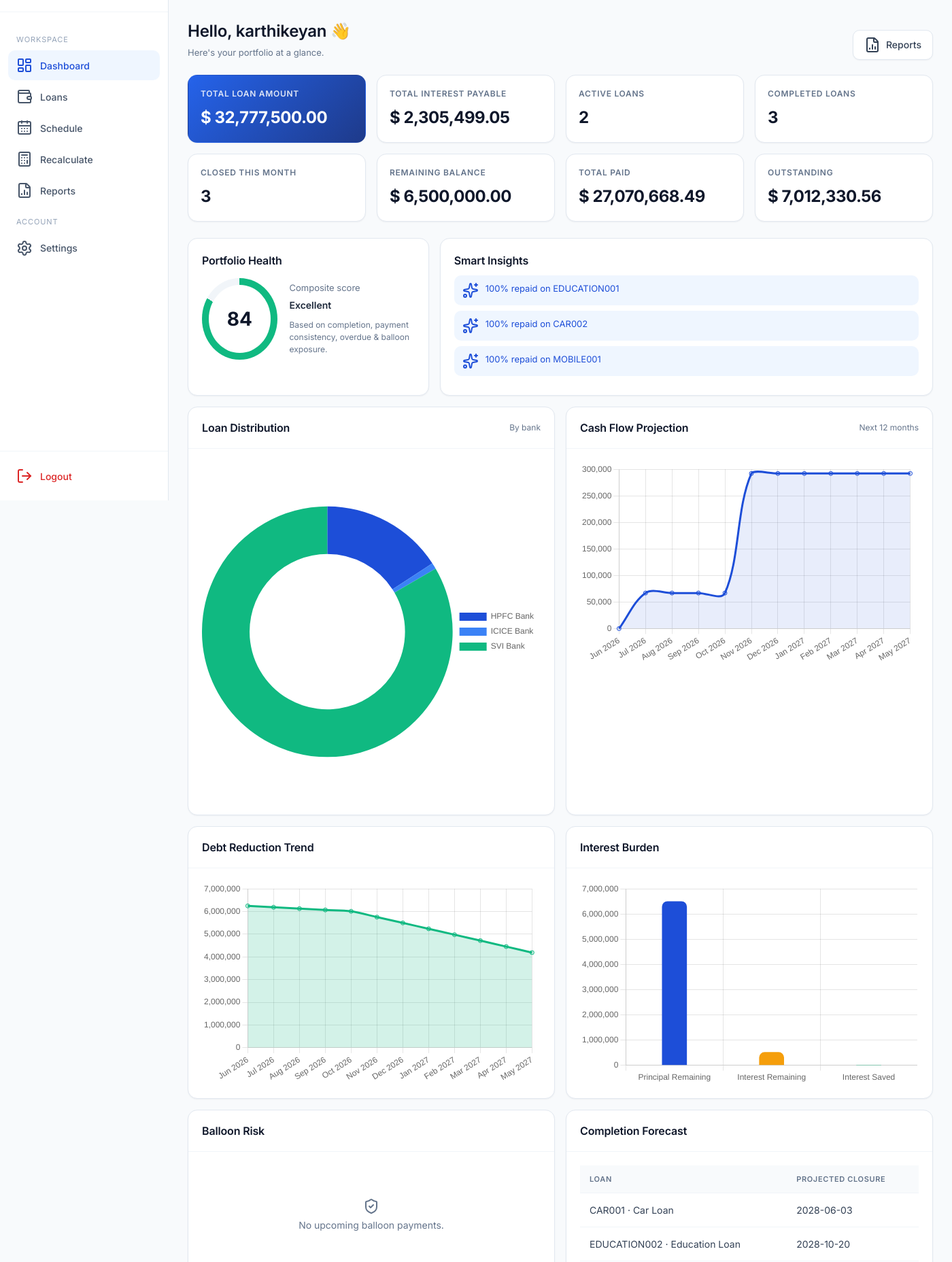
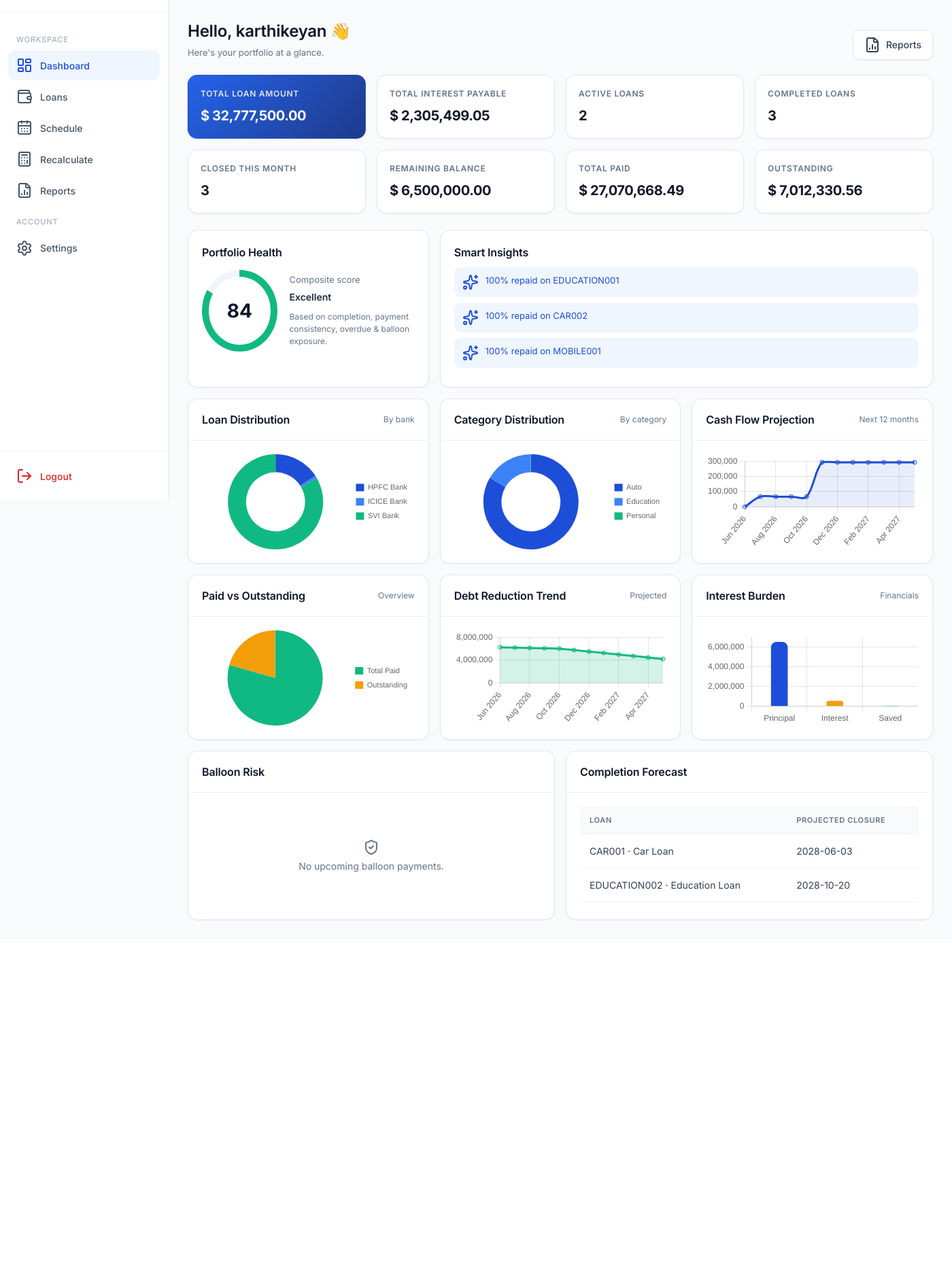
Before and after one commit to Karthik2507/Loanapp, a Flask app: page /dashboard in a window 1400 px wide. Shown: the part 64-1920 px from the top of the page at 68% size. After the commit the page ends 1418 px from the top, so only its background shows below. Run offline with Flask 3, Linux system fonts and the light colour scheme; a user stored in the database is signed in; some libraries are stand-ins or nearby versions.

Commit message:
Modified KPI and Dashboard size

```diff
--- a/app/static/css/styles.css
+++ b/app/static/css/styles.css
@@ -81,11 +81,11 @@ button,input,select,textarea{font-family:inherit;font-size:14px}
 .card-body{padding:20px}
 
 /* KPI grid */
-.kpi-grid{display:grid;grid-template-columns:repeat(auto-fill,minmax(220px,1fr));gap:16px;margin-bottom:24px}
+.kpi-grid{display:grid;grid-template-columns:repeat(auto-fill,minmax(260px,1fr));gap:16px;margin-bottom:24px}
 .kpi{background:#fff;border:1px solid var(--slate-200);border-radius:var(--radius);padding:18px;box-shadow:var(--shadow-sm);transition:transform .15s,box-shadow .15s}
 .kpi:hover{transform:translateY(-2px);box-shadow:var(--shadow)}
 .kpi .label{font-size:12px;color:var(--slate-500);text-transform:uppercase;letter-spacing:.06em;font-weight:600}
-.kpi .value{font-size:24px;color:var(--slate-900);font-weight:700;margin-top:8px;letter-spacing:-.02em}
+.kpi .value{font-size:20px;color:var(--slate-900);font-weight:700;margin-top:8px;letter-spacing:-.02em;white-space:nowrap;overflow:hidden;text-overflow:ellipsis}
 .kpi .delta{font-size:12px;color:var(--emerald-600);margin-top:6px;display:flex;align-items:center;gap:4px}
 .kpi.accent{background:linear-gradient(135deg,var(--blue-600),var(--blue-900));border-color:transparent;color:#fff}
 .kpi.accent .label,.kpi.accent .value{color:#fff}
--- a/app/templates/dashboard/index.html
+++ b/app/templates/dashboard/index.html
@@ -82,33 +82,45 @@
   </div>
 </div>
 
-<div class="grid grid-2" style="margin-bottom:16px">
+<div class="grid grid-3" style="margin-bottom:16px">
   <div class="card">
     <div class="card-header">
       <h3>Loan Distribution</h3><span style="font-size:12px;color:var(--slate-500)">By bank</span>
     </div>
-    <div class="card-body"><canvas id="distChart" height="180"></canvas></div>
+    <div class="card-body"><canvas id="distChart" height="140"></canvas></div>
+  </div>
+  <div class="card">
+    <div class="card-header">
+      <h3>Category Distribution</h3><span style="font-size:12px;color:var(--slate-500)">By category</span>
+    </div>
+    <div class="card-body"><canvas id="catChart" height="140"></canvas></div>
   </div>
   <div class="card">
     <div class="card-header">
       <h3>Cash Flow Projection</h3><span style="font-size:12px;color:var(--slate-500)">Next 12 months</span>
     </div>
-    <div class="card-body"><canvas id="cashChart" height="180"></canvas></div>
+    <div class="card-body"><canvas id="cashChart" height="140"></canvas></div>
   </div>
 </div>
 
-<div class="grid grid-2" style="margin-bottom:16px">
+<div class="grid grid-3" style="margin-bottom:16px">
   <div class="card">
     <div class="card-header">
-      <h3>Debt Reduction Trend</h3>
+      <h3>Paid vs Outstanding</h3><span style="font-size:12px;color:var(--slate-500)">Overview</span>
     </div>
-    <div class="card-body"><canvas id="debtChart" height="180"></canvas></div>
+    <div class="card-body"><canvas id="paidOutstandingChart" height="140"></canvas></div>
   </div>
   <div class="card">
     <div class="card-header">
-      <h3>Interest Burden</h3>
+      <h3>Debt Reduction Trend</h3><span style="font-size:12px;color:var(--slate-500)">Projected</span>
     </div>
-    <div class="card-body"><canvas id="burdenChart" height="180"></canvas></div>
+    <div class="card-body"><canvas id="debtChart" height="140"></canvas></div>
+  </div>
+  <div class="card">
+    <div class="card-header">
+      <h3>Interest Burden</h3><span style="font-size:12px;color:var(--slate-500)">Financials</span>
+    </div>
+    <div class="card-body"><canvas id="burdenChart" height="140"></canvas></div>
   </div>
 </div>
 
@@ -174,57 +186,92 @@
   </div>
 </div>
 
-<script id="charts-data" type="application/json">{{ charts|tojson }}</script>
+<script id="charts-data" type="application/json">
+{
+  "charts": {{ charts|tojson }},
+  "stats": {{ stats|tojson }}
+}
+</script>
 <script>
   window.__dashboard = (function () {
     const ctx = id => document.getElementById(id);
-    let dist, cash, debt, burden;
-    function build(data) {
+    let dist, cat, cash, paidOutstanding, debt, burden;
+    function build(chartsData, statsData) {
       const palette = ['#1D4ED8', '#3B82F6', '#10B981', '#F59E0B', '#8B5CF6', '#EC4899', '#06B6D4', '#84CC16'];
-      const bankLabels = Object.keys(data.by_bank);
-      const bankValues = Object.values(data.by_bank);
+
+      // 1. Bank Distribution
+      const bankLabels = Object.keys(chartsData.by_bank);
+      const bankValues = Object.values(chartsData.by_bank);
       if (dist) dist.destroy();
       dist = new Chart(ctx('distChart'), {
         type: 'doughnut',
         data: { labels: bankLabels, datasets: [{ data: bankValues, backgroundColor: palette, borderWidth: 0 }] },
-        options: { plugins: { legend: { position: 'right' } }, cutout: '62%' }
+        options: { plugins: { legend: { position: 'right', labels: { boxWidth: 12, font: { size: 11 } } } }, cutout: '62%', maintainAspectRatio: false }
       });
 
+      // 2. Category Distribution
+      const catLabels = Object.keys(chartsData.by_cat);
+      const catValues = Object.values(chartsData.by_cat);
+      if (cat) cat.destroy();
+      cat = new Chart(ctx('catChart'), {
+        type: 'doughnut',
+        data: { labels: catLabels, datasets: [{ data: catValues, backgroundColor: palette, borderWidth: 0 }] },
+        options: { plugins: { legend: { position: 'right', labels: { boxWidth: 12, font: { size: 11 } } } }, cutout: '62%', maintainAspectRatio: false }
+      });
+
+      // 3. Cash Flow
       if (cash) cash.destroy();
       cash = new Chart(ctx('cashChart'), {
         type: 'line',
         data: {
-          labels: data.cashflow.map(c => c.month), datasets: [{
-            label: 'EMI Due', data: data.cashflow.map(c => c.amount),
+          labels: chartsData.cashflow.map(c => c.month), datasets: [{
+            label: 'EMI Due', data: chartsData.cashflow.map(c => c.amount),
             borderColor: '#1D4ED8', backgroundColor: 'rgba(29,78,216,.10)', tension: .35, fill: true, pointRadius: 3
           }]
         },
-        options: { plugins: { legend: { display: false } }, scales: { y: { beginAtZero: true } } }
+        options: { plugins: { legend: { display: false } }, scales: { y: { beginAtZero: true } }, maintainAspectRatio: false }
       });
 
+      // 4. Paid vs Outstanding
+      if (paidOutstanding) paidOutstanding.destroy();
+      paidOutstanding = new Chart(ctx('paidOutstandingChart'), {
+        type: 'pie',
+        data: {
+          labels: ['Total Paid', 'Outstanding'],
+          datasets: [{
+            data: [statsData.total_paid, statsData.outstanding],
+            backgroundColor: ['#10B981', '#F59E0B'],
+            borderWidth: 0
+          }]
+        },
+        options: { plugins: { legend: { position: 'right', labels: { boxWidth: 12, font: { size: 11 } } } }, maintainAspectRatio: false }
+      });
+
+      // 5. Debt Reduction
       if (debt) debt.destroy();
       debt = new Chart(ctx('debtChart'), {
         type: 'line',
         data: {
-          labels: data.debt_trend.map(c => c.month), datasets: [{
-            label: 'Remaining', data: data.debt_trend.map(c => c.remaining),
+          labels: chartsData.debt_trend.map(c => c.month), datasets: [{
+            label: 'Remaining', data: chartsData.debt_trend.map(c => c.remaining),
             borderColor: '#10B981', backgroundColor: 'rgba(16,185,129,.18)', tension: .35, fill: true, pointRadius: 3
           }]
         },
-        options: { plugins: { legend: { display: false } }, scales: { y: { beginAtZero: true } } }
+        options: { plugins: { legend: { display: false } }, scales: { y: { beginAtZero: true } }, maintainAspectRatio: false }
       });
 
+      // 6. Interest Burden
       if (burden) burden.destroy();
       burden = new Chart(ctx('burdenChart'), {
         type: 'bar',
         data: {
-          labels: ['Principal Remaining', 'Interest Remaining', 'Interest Saved'],
+          labels: ['Principal', 'Interest', 'Saved'],
           datasets: [{
-            data: [data.interest_burden.principal_remaining, data.interest_burden.interest_remaining, data.interest_burden.interest_saved],
-            backgroundColor: ['#1D4ED8', '#F59E0B', '#10B981'], borderRadius: 8, barThickness: 36
+            data: [chartsData.interest_burden.principal_remaining, chartsData.interest_burden.interest_remaining, chartsData.interest_burden.interest_saved],
+            backgroundColor: ['#1D4ED8', '#F59E0B', '#10B981'], borderRadius: 8, barThickness: 24
           }]
         },
-        options: { plugins: { legend: { display: false } }, scales: { y: { beginAtZero: true } } }
+        options: { plugins: { legend: { display: false } }, scales: { y: { beginAtZero: true } }, maintainAspectRatio: false }
       });
     }
     function update(payload) {
@@ -233,11 +280,11 @@
         if (el) el.textContent = typeof v === 'number' && k !== 'health' && k !== 'active' && k !== 'completed' && k !== 'closed_this_month'
           ? v.toLocaleString(undefined, { minimumFractionDigits: 2, maximumFractionDigits: 2 }) : v;
       });
-      build(payload.charts);
+      build(payload.charts, payload.stats);
     }
     document.addEventListener('DOMContentLoaded', () => {
       const data = JSON.parse(document.getElementById('charts-data').textContent);
-      setTimeout(() => build(data), 50);
+      setTimeout(() => build(data.charts, data.stats), 50);
     });
     return { update };
   })();
```
